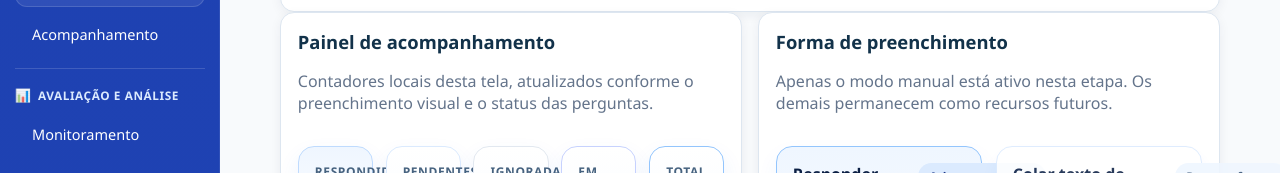
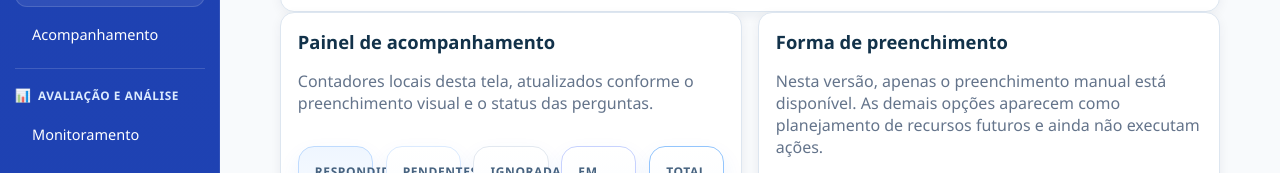
Before and after one commit to terezinhasouzacosta-netizen/aee-registro-eraa, a React (Vite) app: page /estudo-de-caso in a window 1280 px wide. Shown: the part 779-952 px from the top of the page. Built offline with nearby package versions, Linux system fonts and the light colour scheme; no server answers; the database is empty; sample sign-in values are in the browser's storage.

Commit message:
Esclarece formas de preenchimento do Estudo de Caso

```diff
--- a/src/pages/EstudoCasoPage.jsx
+++ b/src/pages/EstudoCasoPage.jsx
@@ -2527,8 +2527,8 @@ function EstudoCasoPage() {
             <div>
               <h2>Forma de preenchimento</h2>
               <p className="muted">
-                Apenas o modo manual está ativo nesta etapa. Os demais permanecem como recursos
-                futuros.
+                Nesta versão, apenas o preenchimento manual está disponível. As demais opções
+                aparecem como planejamento de recursos futuros e ainda não executam ações.
               </p>
             </div>
           </div>
```
